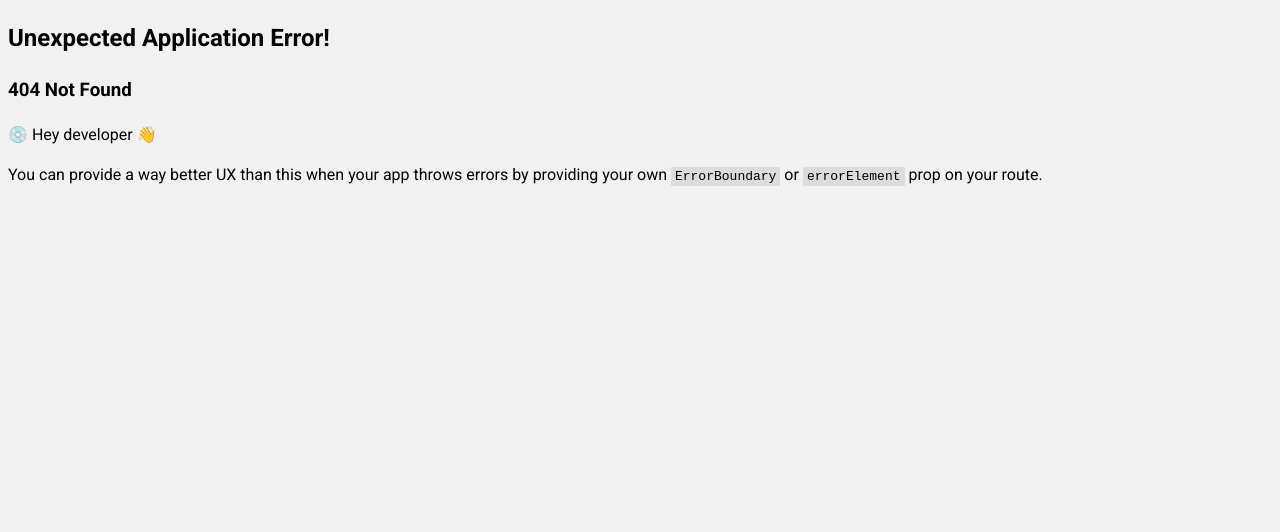
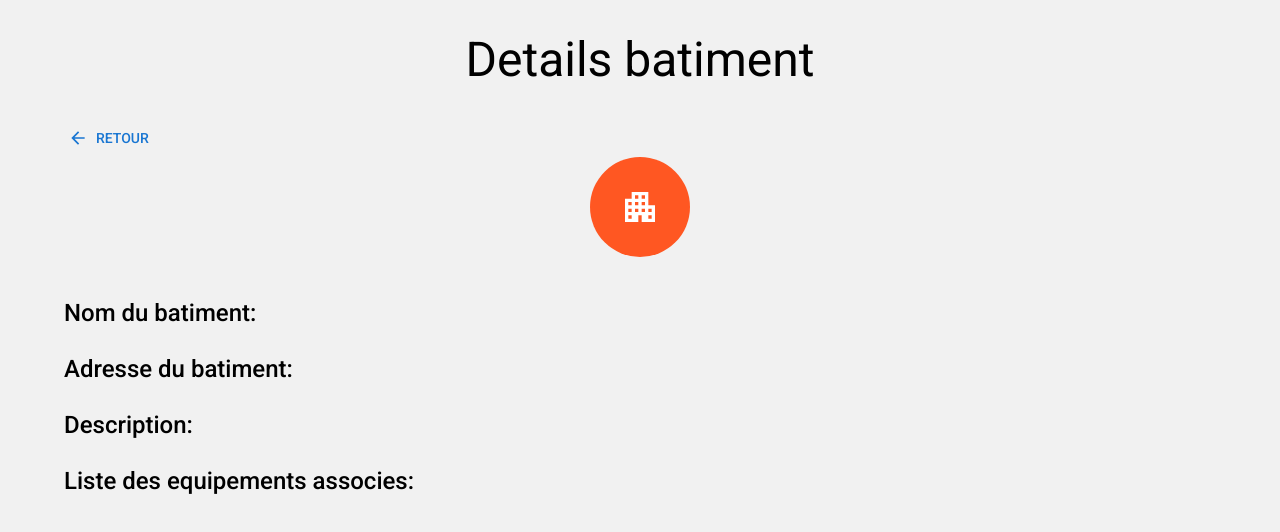
Before and after one commit to Thonio/equipment-manager, a React (Vite) app: page /building/1 in a window 1280 px wide. Before the commit this address had no page. Shown: the top 532 px of the page. Built offline with nearby package versions, Linux system fonts and the light colour scheme; a web font is replaced by a local one.

Commit message:
display details building

```diff
--- a/src/App.tsx
+++ b/src/App.tsx
@@ -7,7 +7,7 @@ import { ListEquipment } from "./pages/ListEquipment"
 function App() {
   const [value, setValue] = useState('building')
   return (
-    <LayoutComponent title="Liste des etablissement">
+    <LayoutComponent title="Gestion des equipements de batiments">
       <Box sx={{ borderBottom: 1, borderColor: 'divider', mb: 3 }}>
         <Tabs value={value} onChange={(e, val) => setValue(val)} aria-label="basic">
           <Tab value="building" label="Batiment" />
--- /dev/null
+++ b/src/pages/DetailsBuildingPage.tsx
@@ -0,0 +1,64 @@
+import { Avatar, Box, Button, Paper, Typography } from "@mui/material"
+import { LayoutComponent } from "../components/LayoutComponent"
+import { Apartment, ArrowBack } from "@mui/icons-material"
+import { deepOrange } from "@mui/material/colors"
+import { localStorageTools } from "../tools/localStorage"
+import { useNavigate, useParams } from "react-router-dom"
+import { useEffect, useState } from "react"
+import { BuildingType, EquipmentType } from "../types/types"
+
+export const DetailsBuildingPage = () => {
+  const { id } = useParams()
+  const navigate = useNavigate()
+  const [details, setDetails] = useState<BuildingType>()
+  const [displayEquipment, setDisplayEquipment] = useState<EquipmentType[]>()
+  const fetchList = localStorageTools('building').get()
+  const fetchListEquipment = localStorageTools('equipment').get()
+
+  useEffect(() => {
+    if (fetchList) {
+      const list: BuildingType[] = JSON.parse(fetchList)
+      setDetails(list.find((item) => item.id === Number(id)))
+    }
+  }, [fetchList])
+
+  useEffect(() => {
+    if (fetchListEquipment) {
+      const list: EquipmentType[] = JSON.parse(fetchListEquipment)
+      setDisplayEquipment(list.filter((item) => details?.equimentListId.includes(item.id)))
+    }
+  }, [fetchListEquipment, details])
+
+  return (
+    <LayoutComponent title="Details batiment">
+      <Box>
+        <Button onClick={() => navigate('/')} startIcon={<ArrowBack />}>Retour</Button>
+      </Box>
+      <Box sx={{ display: 'flex', justifyContent: 'center', mb: 5 }}>
+        <Avatar sx={{ width: 100, height: 100, bgcolor: deepOrange[500] }}>
+          <Apartment sx={{ fontSize: 40 }} />
+        </Avatar>
+      </Box>
+      <Box sx={{ mb: 3 }}>
+        <Typography variant="h5" component='div' sx={{ fontWeight: 500 }}>Nom du batiment:</Typography>
+        <Typography variant="body1">{details?.name}</Typography>
+      </Box>
+      <Box sx={{ mb: 3 }}>
+        <Typography variant="h5" component='div' sx={{ fontWeight: 500 }}>Adresse du batiment:</Typography>
+        <Typography variant="body1">{details?.address}</Typography>
+      </Box>
+      <Box sx={{ mb: 3 }}>
+        <Typography variant="h5" component='div' sx={{ fontWeight: 500 }}>Description:</Typography>
+        <Typography variant="body1">{details?.description}</Typography>
+      </Box>
+      <Box>
+        <Typography variant="h5" component='div' sx={{ fontWeight: 500, mb: 2 }}>Liste des equipements associes:</Typography>
+        {
+          displayEquipment?.map((item) => (
+            <Paper key={item.id} elevation={1} sx={{ p: 2, mb: 2 }}>{item.name}</Paper>
+          ))
+        }
+      </Box>
+    </LayoutComponent>
+  )
+}
--- /dev/null
+++ b/src/pages/DetailsEquipmentPage.tsx
@@ -0,0 +1,31 @@
+import { Avatar, Box, Typography } from "@mui/material"
+import { LayoutComponent } from "../components/LayoutComponent"
+import { Apartment } from "@mui/icons-material"
+import { deepOrange } from "@mui/material/colors"
+
+export const DetailsEquipmentPage = () => {
+  return (
+    <LayoutComponent title="Details batiment">
+      <Box sx={{ display: 'flex', justifyContent: 'center', mb: 5 }}>
+        <Avatar sx={{ width: 100, height: 100, bgcolor: deepOrange[500] }}>
+          <Apartment sx={{ fontSize: 40 }} />
+        </Avatar>
+      </Box>
+      <Box sx={{ mb: 3 }}>
+        <Typography variant="h5" component='div' sx={{ fontWeight: 500 }}>Nom du batiment:</Typography>
+        <Typography variant="body1">hello batiment</Typography>
+      </Box>
+      <Box sx={{ mb: 3 }}>
+        <Typography variant="h5" component='div' sx={{ fontWeight: 500 }}>Adresse du batiment:</Typography>
+        <Typography variant="body1">hello batiment</Typography>
+      </Box>
+      <Box sx={{ mb: 3 }}>
+        <Typography variant="h5" component='div' sx={{ fontWeight: 500 }}>Description:</Typography>
+        <Typography variant="body1">hello batiment</Typography>
+      </Box>
+      <Box>
+        <Typography variant="h5" component='div' sx={{ fontWeight: 500 }}>Liste des equipements associes:</Typography>
+      </Box>
+    </LayoutComponent>
+  )
+}
--- a/src/pages/ListBuilding.tsx
+++ b/src/pages/ListBuilding.tsx
@@ -5,12 +5,16 @@ import { Box, Button, Drawer, Typography } from "@mui/material"
 import { useEffect, useState } from "react"
 import { FormBuildingComponent } from "../components/FormBuildingComponent"
 import { localStorageTools } from "../tools/localStorage"
+import { useNavigate } from "react-router-dom"
 
 export const ListBuilding = () => {
   const [open, setOpen] = useState(false)
   const [editedId, setEditedId] = useState<number>()
   const [listBuilding, setListBuilding] = useState<BuildingType[]>([])
+
   const dataBuilding = localStorageTools('building').get()
+  const navigate = useNavigate()
+
   const resetState = () => {
     setOpen(false)
     setEditedId(undefined)
@@ -38,7 +42,7 @@ export const ListBuilding = () => {
         listBuilding.map((item) => (
           <ItemListComponent
             key={item.id}
-            onView={() => console.log('test')}
+            onView={() => navigate(`/building/${item.id}`)}
             onEdit={() => {
               setEditedId(item.id)
               setOpen(true)
--- a/src/pages/ListEquipment.tsx
+++ b/src/pages/ListEquipment.tsx
@@ -5,12 +5,16 @@ import { Box, Button, Drawer, Typography } from "@mui/material"
 import { useEffect, useState } from "react"
 import { FormEquipmentComponent } from "../components/FormEquipmentComponent"
 import { localStorageTools } from "../tools/localStorage"
+import { useNavigate } from "react-router-dom"
 
 export const ListEquipment = () => {
   const [open, setOpen] = useState(false)
   const [editedId, setEditedId] = useState<number>()
   const [listEquipment, setListEquipment] = useState<EquipmentType[]>([])
+
   const dataEquipment = localStorageTools('equipment').get()
+  const navigate = useNavigate()
+
   const resetState = () => {
     setOpen(false)
     setEditedId(undefined)
@@ -38,7 +42,7 @@ export const ListEquipment = () => {
         listEquipment.map((item) => (
           <ItemListComponent
             key={item.id}
-            onView={() => console.log('test')}
+            onView={() => navigate(`/equipment/${item.id}`)}
             onEdit={() => {
               setEditedId(item.id)
               setOpen(true)
```
Also changed, not shown: src/routes/route.tsx (+10 -0 lines), src/pages/DetailsBuilding.tsx (deleted).
